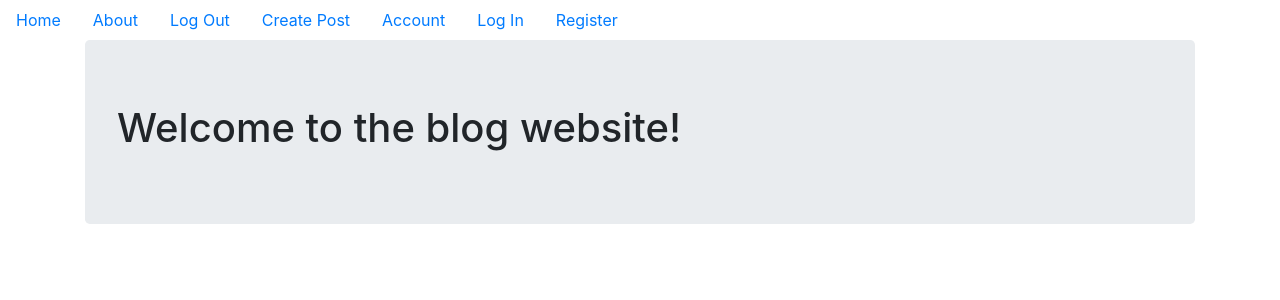
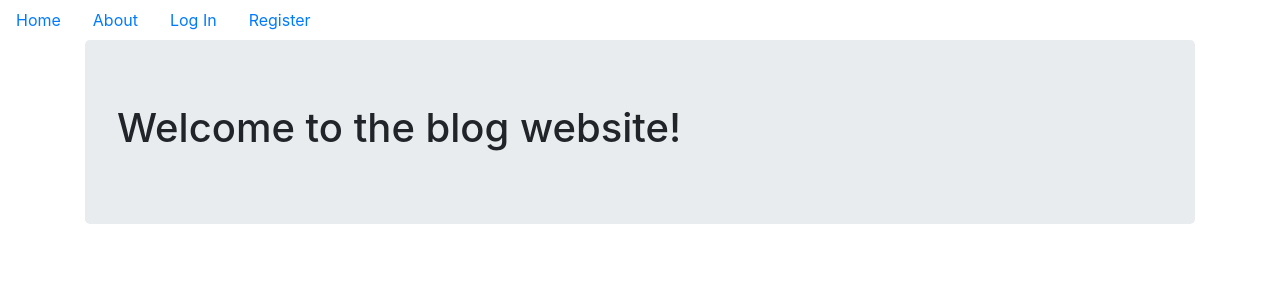
Before and after one commit to JPChrollo/BlogAssignment, a Python web app: template blogapp/templates/index.html in a window 1280 px wide. Shown: the top 300 px of the page. Run offline with Jinja, Linux system fonts and the light colour scheme; the template is opened without the code that fills it, so the values that code supplies are empty; some libraries are stand-ins or nearby versions.

Commit message:
fix base nav

```diff
--- a/blogapp/templates/base.html
+++ b/blogapp/templates/base.html
@@ -22,34 +22,35 @@
 
     <ul class="nav">
 
+      <ul class="nav">
         <li class="nav-link">
-        <a href="{{url_for('core.index')}}">Home</a>
+          <a href="{{url_for('core.index')}}">Home</a>
         </li>
 
         <li class="nav-link">
-        <a href="{{url_for('core.info')}}">About</a>
+          <a href="{{url_for('core.info')}}">About</a>
+        </li>
+        {% if current_user.is_authenticated %}
+        <li class="nav-link">
+          <a href="{{url_for('users.logout')}}">Log Out</a>
         </li>
 
         <li class="nav-link">
-        <a href="#">Log Out</a>
+          <a href="{{url_for('blog_posts.create_post')}}">Create Post</a>
         </li>
-
         <li class="nav-link">
-        <a href="#">Create Post</a>
+          <a href="{{url_for('users.account')}}">Account</a>
         </li>
-
+        {% else %}
         <li class="nav-link">
-        <a href="#">Account</a>
-        </li>
-
-        <li class="nav-link">
-        <a href="#">Log In</a>
+          <a href="{{url_for('users.login')}}">Log In</a>
         </li>
 
 
         <li class="nav-link">
-        <a href="#">Register</a>
+          <a href="{{url_for('users.register')}}">Register</a>
         </li>
+        {% endif %}
 
     </ul>
 
```
